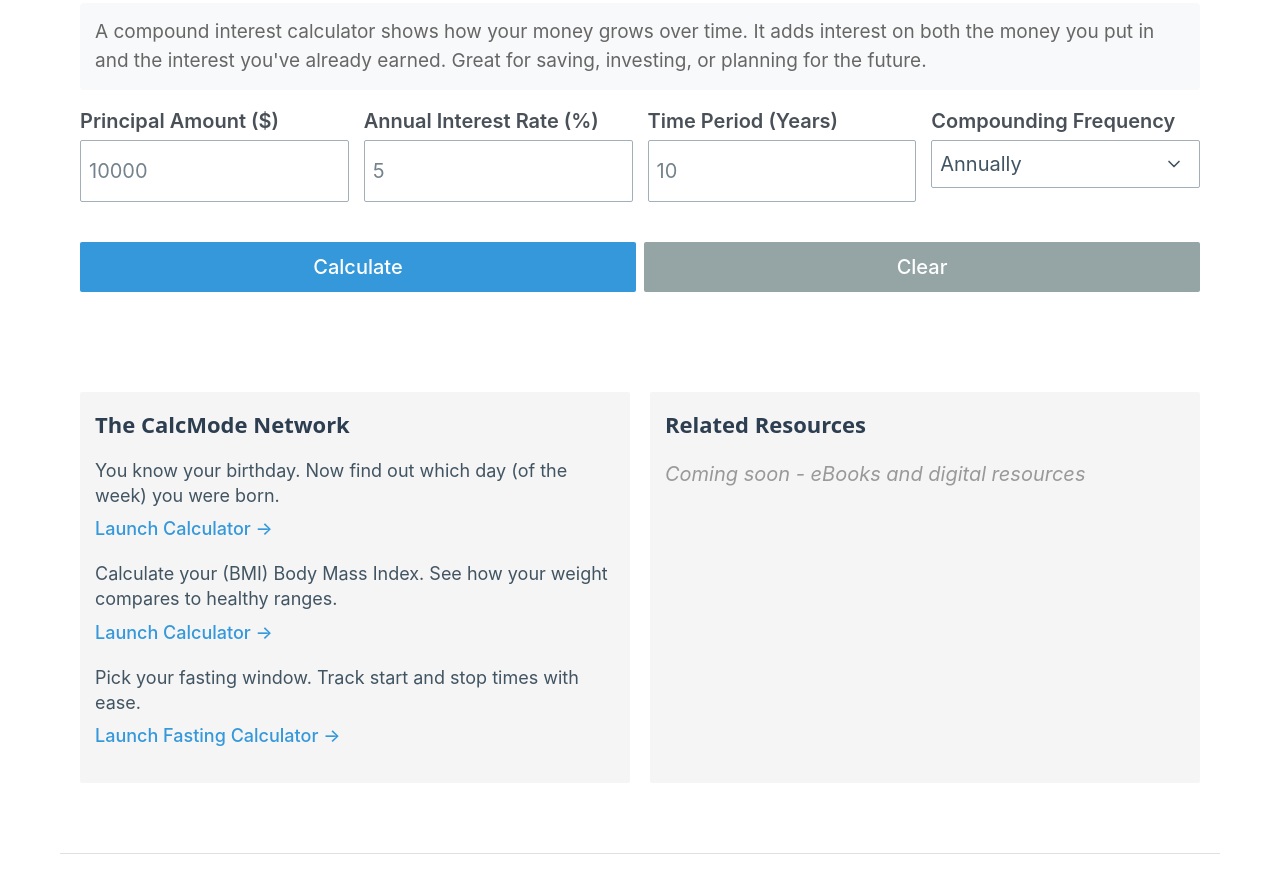
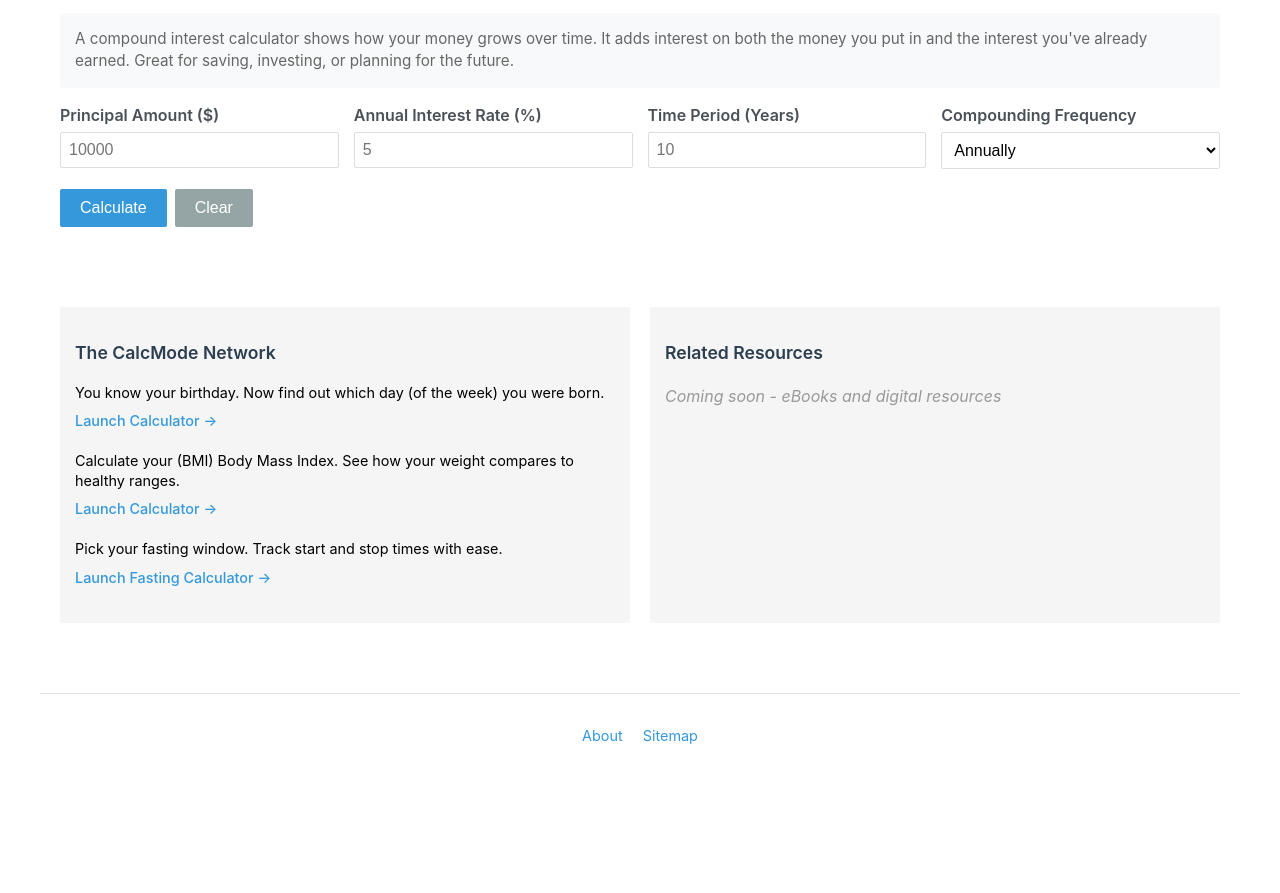
Before and after one commit to Smithbrook/calcmode, a plain HTML site: page index.html in a window 1280 px wide. Shown: the part 277-1170 px from the top of the page. After the commit the page ends 1094 px from the top, so only its background shows below. Drawn offline with nearby package versions, Linux system fonts and the light colour scheme.

Commit message:
Update index.html

```diff
--- a/index.html
+++ b/index.html
@@ -4,7 +4,6 @@
     <meta charset="UTF-8">
     <meta name="viewport" content="width=device-width, initial-scale=1.0">
     <title>CalcMode - Professional Calculation Tools</title>
-    <link rel="stylesheet" href="https://cdn.jsdelivr.net/npm/@picocss/pico@1/css/pico.min.css">
     <style>
       body {
         max-width: 1200px;
@@ -103,8 +102,10 @@
 
       .form-group input, .form-group select {
         padding: 8px;
+        border: 1px solid #ddd;
         border-radius: 2px;
         font-size: 1rem;
+        background: white;
       }
 
       .calculator-actions {
@@ -160,10 +161,6 @@
         padding: 6px 0;
       }
 
-      .result-item:last-child {
-        border-bottom: none;
-      }
-
       .result-value {
         font-weight: 700;
         color: #27ae60;
@@ -201,10 +198,6 @@
         padding-bottom: 8px;
         font-size: 0.9rem;
         line-height: 1.4;
-      }
-
-      .network-item:last-child {
-        border-bottom: none;
       }
 
       .network-description {
@@ -825,4 +818,6 @@
     <footer class="footer">
       <div class="footer-content">
         <div class="footer-links">
-          <a href="#
+          <a href="#" onclick="showAboutPage()">About</a>
+          <a href="#" onclick="showSitemapPage()">Sitemap</a>
+          <a href="#terms-
```
